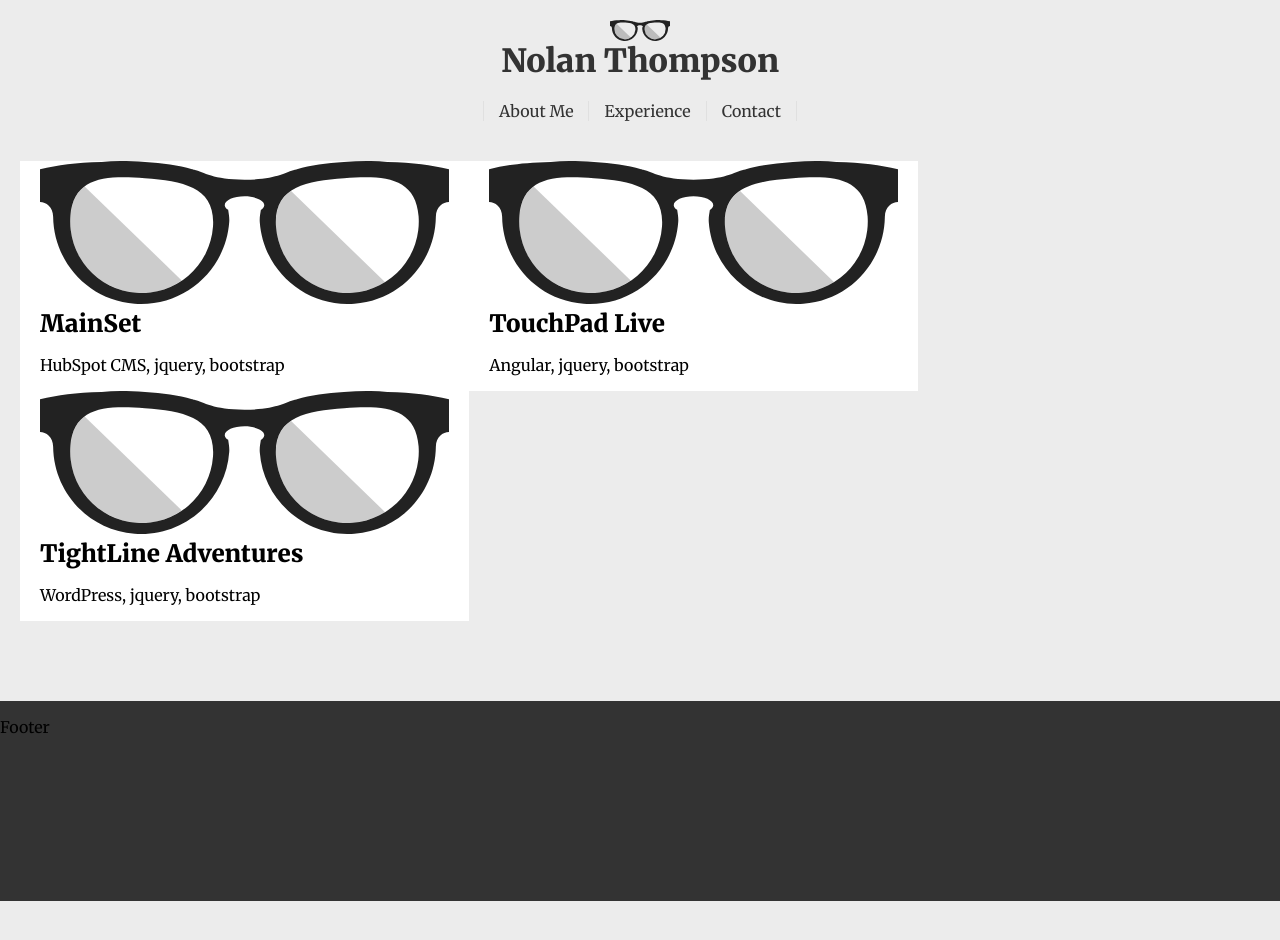
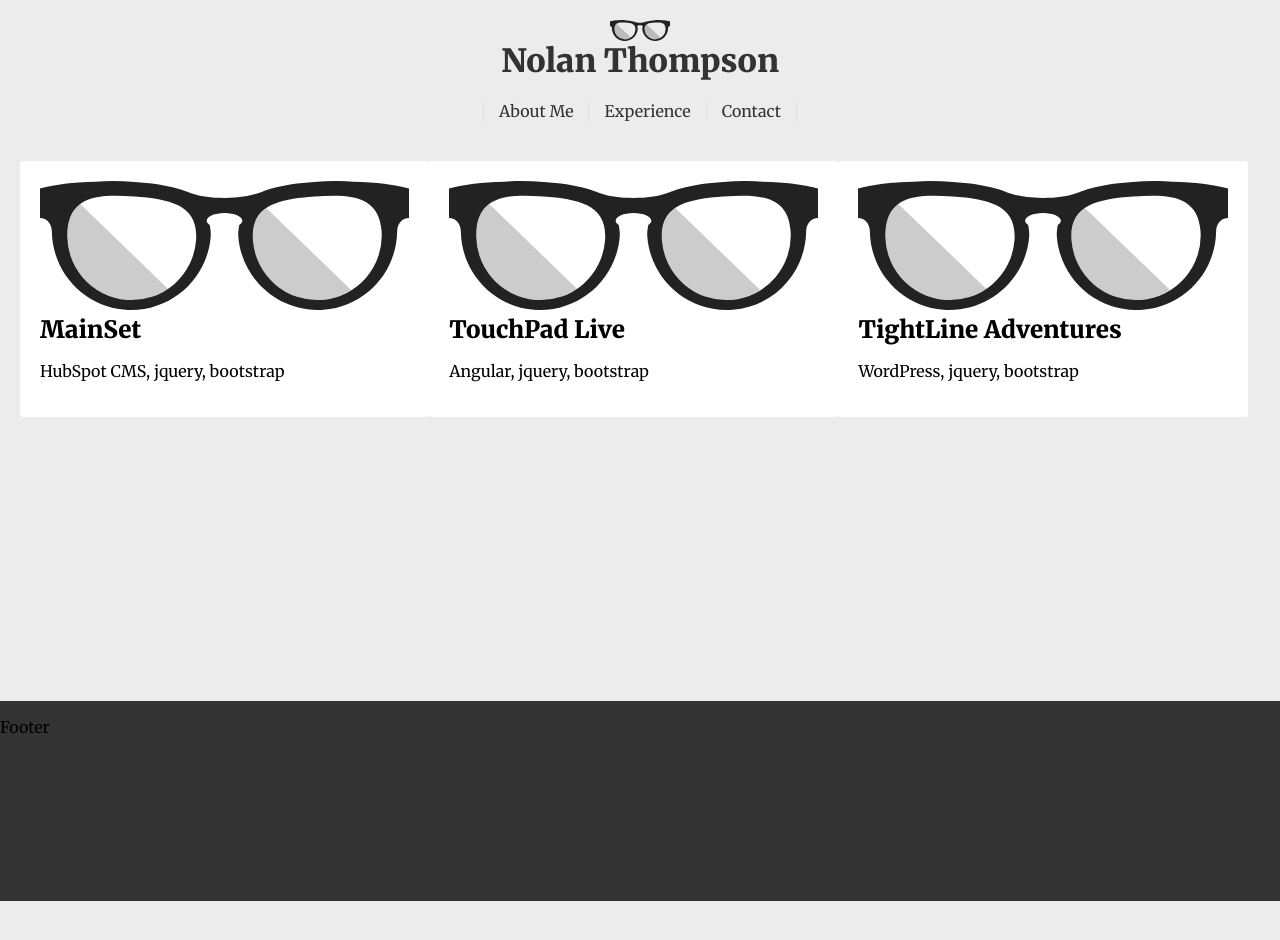
Before and after one commit to r3dscar3/React-Portfolio, a React app: page / in a window 1280 px wide. Shown: the top 940 px of the page. Built offline with nearby package versions, Linux system fonts and the light colour scheme.

Commit message:
home styles

```diff
--- a/src/views/pages/home/styles.scss
+++ b/src/views/pages/home/styles.scss
@@ -6,9 +6,10 @@
 		flex-wrap: wrap;
 
 		.project {
-			padding: 0 20px;
-			flex: 0 0 33%;
+			padding: 20px;
+			flex: 0 0 calc(33% - 40px);
 			background-color: #fff;
+			border-radius: 3px;
 
 			img {
 				max-width: 100%;
```
